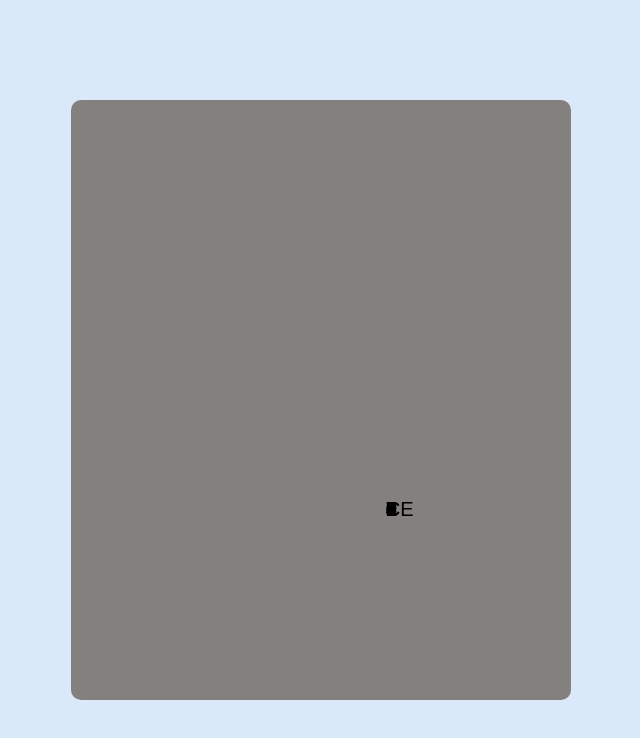
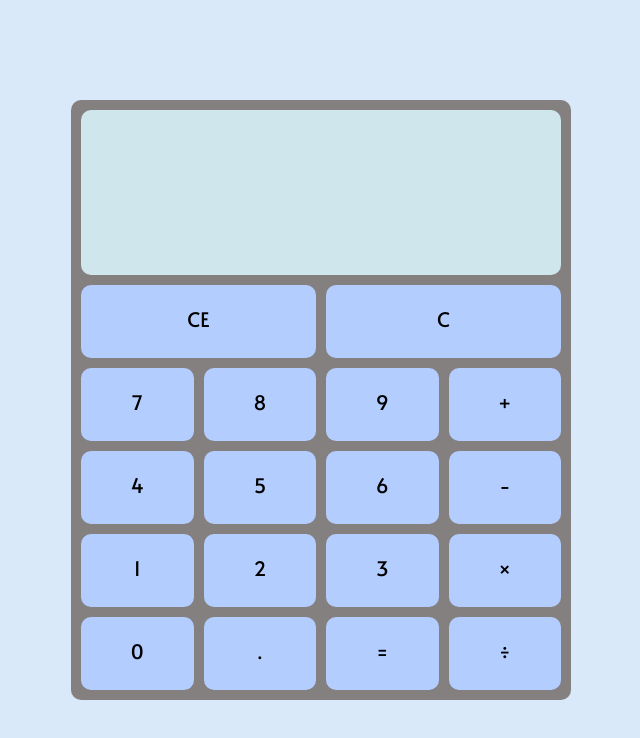
Before and after one commit to ladiza/calculator, a plain HTML site: page index.html in a window 1280 px wide. Shown: the whole page, without its empty margins (319-959 px from the left). Drawn offline with Linux system fonts and the light colour scheme.

Commit message:
change container logic

```diff
--- a/index.html
+++ b/index.html
@@ -4,36 +4,40 @@
     <meta charset="UTF-8">
     <title>Calculator</title>
     <link rel="stylesheet" type="text/css" href="calc-style.css"/>
+    <link href="https://fonts.googleapis.com/css?family=Alata&display=swap" rel="stylesheet">
   </head>
   <body>
     <div class="calc-container">  <!-- rows are separated by blank lines -->
 
-      <div class="memory"></div>
+      <div class="display">
+        <div class="memory"><p></p></div>
+        <div class="buffer"><p></p></div>
+      </div>
 
-      <div class="buffer"></div>
+      <div class="buttons">
+        <div class="clear-everything"><p>CE</p></div>
+        <div class="clear"><p>C</p></div>
 
-      <div class="clear-everything">CE</div>
-      <div class="clear">C</div>
+        <div class="num7"><p>7</p></div>
+        <div class="num8"><p>8</p></div>
+        <div class="num9"><p>9</p></div>
+        <div class="operation-add"><p>+</p></div>
 
-      <div class="num7">7</div>
-      <div class="num8">8</div>
-      <div class="num9">9</div>
-      <div class="operation-add">+</div>
+        <div class="num4"><p>4</p></div>
+        <div class="num5"><p>5</p></div>
+        <div class="num6"><p>6</p></div>
+        <div class="operation-subtract"><p>-</p></div>
 
-      <div class="num4">4</div>
-      <div class="num5">5</div>
-      <div class="num6">6</div>
-      <div class="operation-subtract">-</div>
+        <div class="num1"><p>1</p></div>
+        <div class="num2"><p>2</p></div>
+        <div class="num3"><p>3</p></div>
+        <div class="operation-multiply"><p>&#215</p></div>
 
-      <div class="num1">1</div>
-      <div class="num2">2</div>
-      <div class="num3">3</div>
-      <div class="operation-multiply">&#215</div>
-
-      <div class="num0">7</div>
-      <div class="symbol-point">.</div>
-      <div class="equals">=</div>
-      <div class="operation-divide">&#247</div>
+        <div class="num0"><p>0</p></div>
+        <div class="symbol-point"><p>.</p></div>
+        <div class="equals"><p>=</p></div>
+        <div class="operation-divide"><p>&#247</p></div>
+      </div>
     </div>
   </body>
 </html>
```
